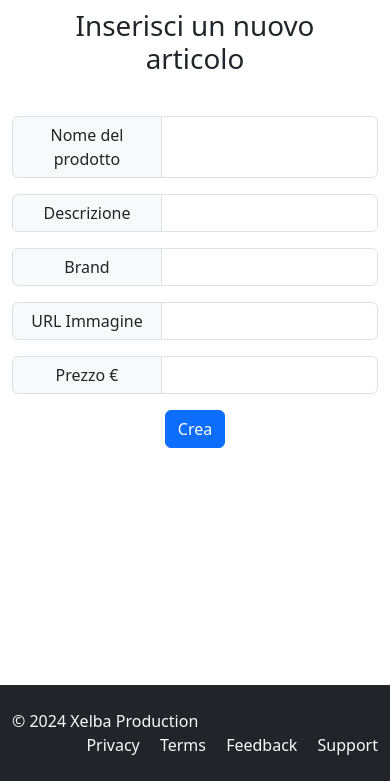
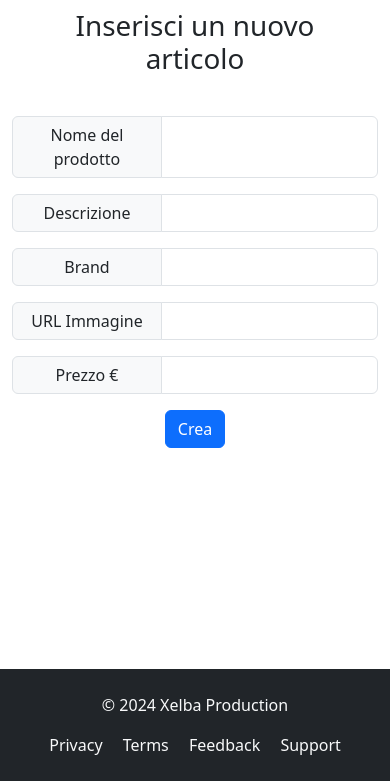
Before and after one commit to Xelba91/U2-W3-D5-Crudazon, a plain HTML site: page backoffice.html in a window 390 px wide. Shown: the part 63-844 px from the top of the page. Drawn offline with nearby package versions, Linux system fonts and the light colour scheme.

Commit message:
fix footer

```diff
--- a/backoffice.html
+++ b/backoffice.html
@@ -150,11 +150,11 @@
     </main>
     <footer class="bg-dark text-light py-4">
       <div class="container">
-        <div class="row justify-content-between">
-          <div class="col-md-4">
-            <p class="mb-0">&copy 2024 Xelba Production</p>
+        <div class="row align-items-center">
+          <div class="col-md-4 text-center text-md-start mb-3 mb-md-0">
+            <p class="mb-0">&copy; 2024 Xelba Production</p>
           </div>
-          <div class="col-md-4 text-end">
+          <div class="col-md-8 text-center text-md-end">
             <a href="#" class="text-light text-decoration-none me-3">Privacy</a>
             <a href="#" class="text-light text-decoration-none me-3">Terms</a>
             <a href="#" class="text-light text-decoration-none me-3">Feedback</a>
```
Also changed, not shown: index.html (+4 -4 lines), product_details.html (+4 -4 lines).
